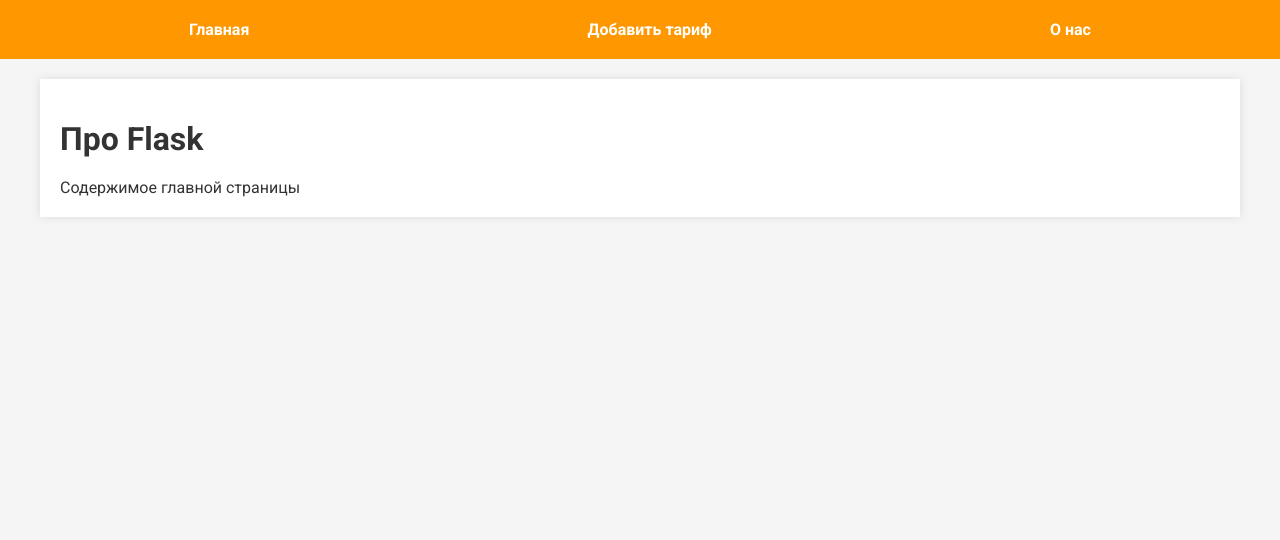
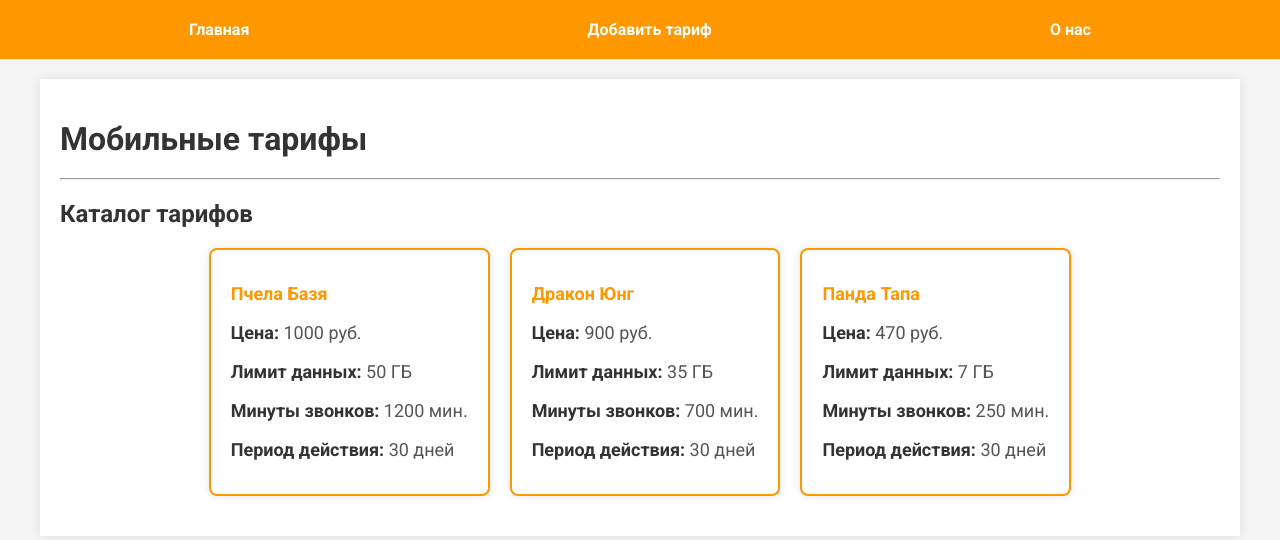
Before and after one commit to Sukhov1986/my-first-repository, a Flask app: page / in a window 1280 px wide. Shown: the top 540 px of the page. Run offline with Flask 3, Linux system fonts and the light colour scheme; data comes from the database, SQL or seed files in the repository; both versions use the stored data as it was after the commit.

Commit message:
feat(homework)26.05.2024

```diff
--- a/first_site/FDataBase.py
+++ b/first_site/FDataBase.py
@@ -1,3 +1,8 @@
+import sqlite3
+import time
+import math
+
+
 class FDataBase:
     def __init__(self, db):
         self.__db = db
@@ -13,3 +18,39 @@ class FDataBase:
         except IOError:
             print('Ошибка чтения из БД')
         return []
+
+    def add_post(self, name, price, data_limit, call_minutes, validity_period):
+        try:
+            tm = math.floor(time.time())
+            self.__cur.execute("INSERT INTO mobile_plans VALUES(NULL, ?, ?, ?, ?, ?, ?)",
+                               (name, price, data_limit, call_minutes, validity_period, tm))
+            self.__db.commit()
+        except sqlite3.Error as e:
+            print('Ошибка добавления данных:', str(e))
+            return False
+        return True
+
+    def get_post(self, post_id):
+        try:
+            self.__cur.execute(
+                "SELECT name, price, data_limit, call_minutes, validity_period FROM mobile_plans WHERE id = ?",
+                (post_id,))
+            res = self.__cur.fetchone()
+            if res:
+                return res
+        except sqlite3.Error as e:
+            print('Ошибка получения данных:', str(e))
+        return False, False, False, False, False
+
+    def get_post_annonce(self):
+        try:
+            self.__cur.execute(
+                "SELECT id, name, price, data_limit, call_minutes, validity_period FROM mobile_plans ORDER BY time DESC")
+            res = self.__cur.fetchall()
+            if res:
+                return res
+                # return [{'id': row[0], 'name': row[1], 'price': row[2], 'data_limit': row[3], 'call_minutes': row[4],
+                #          'validity_period': row[5]} for row in res]
+        except sqlite3.Error as e:
+            print('Ошибка получения данных:', str(e))
+        return []
--- a/first_site/fldbsite.py
+++ b/first_site/fldbsite.py
@@ -37,56 +37,73 @@ def get_db():
 def index():
     db = get_db()
     dbase = FDataBase(db)
-    return render_template('index.html', menu=dbase.get_menu())
-
-
-@app.route('/all_posts')
-def all_posts():
-    db = get_db()
-    dbase = FDataBase(db)
-    return render_template('all_posts.html', menu=dbase.get_menu(), title='Все статьи')
+    return render_template('index.html', menu=dbase.get_menu(),
+                           posts=dbase.get_post_annonce())
 
 
 @app.route('/about')
 def about():
     db = get_db()
     dbase = FDataBase(db)
-    return render_template('about.html', menu=dbase.get_menu(), title='О нас')
+    return render_template('about.html', menu=dbase.get_menu(),
+                           posts=dbase.get_post_annonce(), title='О нас')
 
 
-@app.route('/signup', methods=["POST", "GET"])
-def signup():
+@app.route("/posts/<int:id_post>")
+def posts(id_post):
     db = get_db()
     dbase = FDataBase(db)
-    return render_template('signup.html', menu=dbase.get_menu(), title='Регистрация')
 
+    post = dbase.get_post(id_post)
+    if not post:
+        return "Пост не найден", 404
 
-@app.route('/login', methods=["POST", "GET"])
-def login():
-    db = get_db()
-    dbase = FDataBase(db)
-    return render_template('login.html', menu=dbase.get_menu(), title='Вход')
-
-
-@app.route('/profile')
-def profile():
-    db = get_db()
-    dbase = FDataBase(db)
-    return render_template('profile.html', menu=dbase.get_menu(), title='Профиль')
+    name, price, data_limit, call_minutes, validity_period = post
+    return render_template("posts.html", title=name, menu=dbase.get_menu(),
+                           post={
+                               'name': name,
+                               'price': f"{price} руб",
+                               'data_limit': f"{data_limit} ГБ",
+                               'call_minutes': f"{call_minutes} мин.",
+                               'validity_period':  f"{validity_period} дней"
+                           })
 
 
 @app.route('/add_post', methods=["POST", "GET"])
 def add_post():
-    if request.method == "POST":
-        title = request.form['title']
-        if len(title.strip()) > 1:
-            flash('Статья успешно добавлена.', category='success')
-        else:
-            flash('Заголовок должен содержать как минимум 2 символа.', category='error')
-            return redirect(url_for('add_post'))
     db = get_db()
     dbase = FDataBase(db)
-    return render_template('add_post.html', title='Добавить статью', menu=dbase.get_menu())
+    if request.method == "POST":
+        name = request.form['name']
+        price = float(request.form['price'])
+        data_limit = int(request.form['data_limit'])
+        call_minutes = int(request.form['call_minutes'])
+        validity_period = int(request.form['validity_period'])
+
+        if len(name) < 2:
+            flash('Пожалуйста, укажите название тарифа более 1 символа.', 'error')
+            return redirect(url_for('add_post'))
+        if price < 1:
+            flash('Пожалуйста, введите корректную цену.', 'error')
+            return redirect(url_for('add_post'))
+        if data_limit < 1:
+            flash('Пожалуйста, введите корректный лимит данных.', 'error')
+            return redirect(url_for('add_post'))
+        if call_minutes < 1:
+            flash('Пожалуйста, введите корректное количество минут.', 'error')
+            return redirect(url_for('add_post'))
+        if validity_period < 1:
+            flash('Пожалуйста, введите корректный срок действия.', 'error')
+            return redirect(url_for('add_post'))
+
+        res = dbase.add_post(name, price, data_limit, call_minutes, validity_period)
+        if not res:
+            flash('Ошибка добавления данных')
+        else:
+            flash('Тариф успешно добавлен.', 'success')
+            # return redirect(url_for('index'))
+
+    return render_template('add_post.html', title='Добавить тариф', menu=dbase.get_menu())
 
 
 @app.errorhandler(404)
--- a/first_site/sq_db.sql
+++ b/first_site/sq_db.sql
@@ -2,3 +2,13 @@ CREATE TABLE IF NOT EXISTS mainmenu(
 id INTEGER PRIMARY KEY AUTOINCREMENT,
 title TEXT NOT NULL,
 url TEXT NOT NULL);
+
+CREATE TABLE mobile_plans (
+    id INTEGER PRIMARY KEY AUTOINCREMENT,
+    name TEXT NOT NULL,
+    price DECIMAL(10, 2) NOT NULL,
+    data_limit INTEGER,
+    call_minutes INTEGER,
+    validity_period INTEGER
+    time INTEGER NOT NULL
+);
--- a/first_site/static/css/style.css
+++ b/first_site/static/css/style.css
@@ -5,7 +5,8 @@ body {
     font-family: 'Roboto', sans-serif;
     color: #333;
 }
-.menu{
+
+.menu {
     display: flex;
     justify-content: space-around;
     list-style: none;
@@ -13,6 +14,7 @@ body {
     padding: 20px;
     margin: 0;
 }
+
 .menu li {
     margin: 0 15px;
 }
@@ -21,6 +23,7 @@ body {
     text-decoration: none;
     color: #fff;
     font-weight: bold;
+    transition: color 0.3s ease;
 }
 
 .menu a:hover {
@@ -54,26 +57,92 @@ button {
     text-decoration: none;
     border-radius: 5px;
     transition: background 0.3s ease;
+    cursor: pointer;
 }
 
 button:hover {
     background: #e68900;
 }
+
 .flash {
-        padding: 15px;
-        margin: 10px 0;
-        border: 1px solid transparent;
-        border-radius: 4px;
-        font-family: Arial, sans-serif;
-        font-size: 16px;
+    padding: 15px;
+    margin: 10px 0;
+    border-radius: 4px;
+    font-family: Arial, sans-serif;
+    font-size: 16px;
 }
+
 .flash.success {
     color: #155724;
     background-color: #d4edda;
-    border-color: #c3e6cb;
+    border: 1px solid #c3e6cb;
 }
+
 .flash.error {
     color: #721c24;
     background-color: #f8d7da;
-    border-color: #f5c6cb;
+    border: 1px solid #f5c6cb;
 }
+
+
+.container:hover {
+    box-shadow: 0 0 15px rgba(0, 0, 0, 0.2);
+}
+
+.card {
+    padding: 20px;
+    border: 1px solid #ddd;
+    border-radius: 8px;
+    margin-bottom: 20px;
+    background-color: #fff;
+    box-shadow: 0 0 10px rgba(0, 0, 0, 0.1);
+    border: 2px solid #ff9800;
+}
+
+.card h1 {
+    font-size: 28px;
+    color: #333;
+    margin-bottom: 20px;
+}
+
+.card p {
+    font-size: 18px;
+    color: #555;
+    margin: 10px 0;
+}
+
+.card p strong {
+    font-weight: bold;
+    color: #333;
+}
+
+.card p span {
+    display: inline-block;
+    margin-left: 10px;
+    color: #888;
+}
+
+@media (max-width: 900px) {
+    .container {
+        width: 90%;
+    }
+}
+
+.grid-container {
+    display: flex;
+    flex-wrap: wrap;
+    gap: 20px;
+    justify-content: center;
+}
+
+
+.grid-container a {
+    text-decoration: none;
+    color: #ff9800;
+    font-weight: bold;
+    transition: color 0.3s ease;
+}
+
+.grid-container a:hover {
+    color: #e68900;
+}
--- a/first_site/templates/all_posts.html
+++ /dev/null
@@ -1,6 +0,0 @@
-{% extends 'base.html'%}
-
-{% block content %}
-{{ super() }}
-
-{% endblock %}
--- a/first_site/templates/base.html
+++ b/first_site/templates/base.html
@@ -8,7 +8,7 @@
     {% if title %}
     <title>{{ title }}</title>
     {% else %}
-    <title>Про Flask</title>
+    <title>Тарифные планы</title>
     {% endif %}
     {% endblock %}
 </head>
@@ -27,7 +27,7 @@
         {% if title %}
         <h1>{{ title }}</h1>
         {% else %}
-        <h1>Про Flask</h1>
+        <h1>Мобильные тарифы</h1>
         {% endif %}
         {% endblock %}
     </div>
--- a/first_site/templates/index.html
+++ b/first_site/templates/index.html
@@ -1,6 +1,22 @@
-{% extends 'base.html'%}
+{% extends 'base.html' %}
 
 {% block content %}
 {{ super() }}
-Содержимое главной страницы
+<hr>
+<h2>Каталог тарифов</h2>
+<div class="grid-container">
+    {% for p in posts %}
+    <div class="card">
+        <div class="icon">
+        </div>
+        <div class="info">
+            <p class="title"><a href="/posts/{{ p.id }}">{{ p.name }}</a></p>
+            <p><strong>Цена:</strong> {{p.price}} руб.</p>
+            <p><strong>Лимит данных:</strong> {{p.data_limit}} ГБ</p>
+            <p><strong>Минуты звонков:</strong> {{p.call_minutes}} мин.</p>
+            <p><strong>Период действия:</strong> {{p.validity_period}} дней</p>
+        </div>
+    </div>
+    {% endfor %}
+</div>
 {% endblock %}
--- a/first_site/templates/profile.html
+++ /dev/null
@@ -1,6 +0,0 @@
-{% extends 'base.html'%}
-
-{% block content %}
-{{ super() }}
-
-{% endblock %}
```
Also changed, not shown: first_site/templates/add_post.html (+17 -7 lines), first_site/templates/login.html (deleted, +0 -12 lines), first_site/templates/posts.html (added, +14 -0 lines), first_site/templates/signup.html (deleted, +0 -16 lines), first_site/flsk.db.
